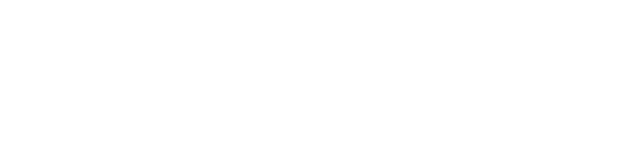
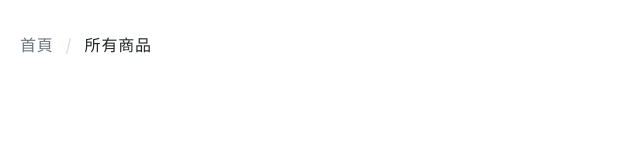
Before and after one commit to happyloa/Hex2025-f2e-live-week2, a plain HTML site: page index.html in a window 1280 px wide. Shown: the whole page, without its empty margins (0-640 px from the left). Drawn offline with Linux system fonts and the light colour scheme.

Commit message:
feat: 麵包屑

```diff
--- a/css/index.css
+++ b/css/index.css
@@ -9,3 +9,28 @@
   max-width: 1296px;
   margin: 0 auto;
 }
+
+.wrapper .breadcrumb {
+  color: #dee2e6;
+  display: flex;
+  gap: 12px;
+  font-weight: 700;
+  line-height: 1.5;
+  margin: 0 0 24px;
+}
+
+.wrapper .breadcrumb a {
+  text-decoration: none;
+}
+
+.wrapper .breadcrumb .prev-link {
+  color: #6c757d;
+  font-weight: 500;
+  line-height: 1.5;
+}
+
+.wrapper .breadcrumb .active {
+  color: #212529;
+  font-weight: 500;
+  line-height: 1.5;
+}
--- a/index.html
+++ b/index.html
@@ -8,7 +8,12 @@
   </head>
   <body>
     <section class="container">
-      <div class="wrapper"></div>
+      <div class="wrapper">
+        <span class="breadcrumb"
+          ><a href="#" class="prev-link">首頁</a><span>/</span
+          ><a href="#" class="active">所有商品</a>
+        </span>
+      </div>
     </section>
   </body>
 </html>
```
